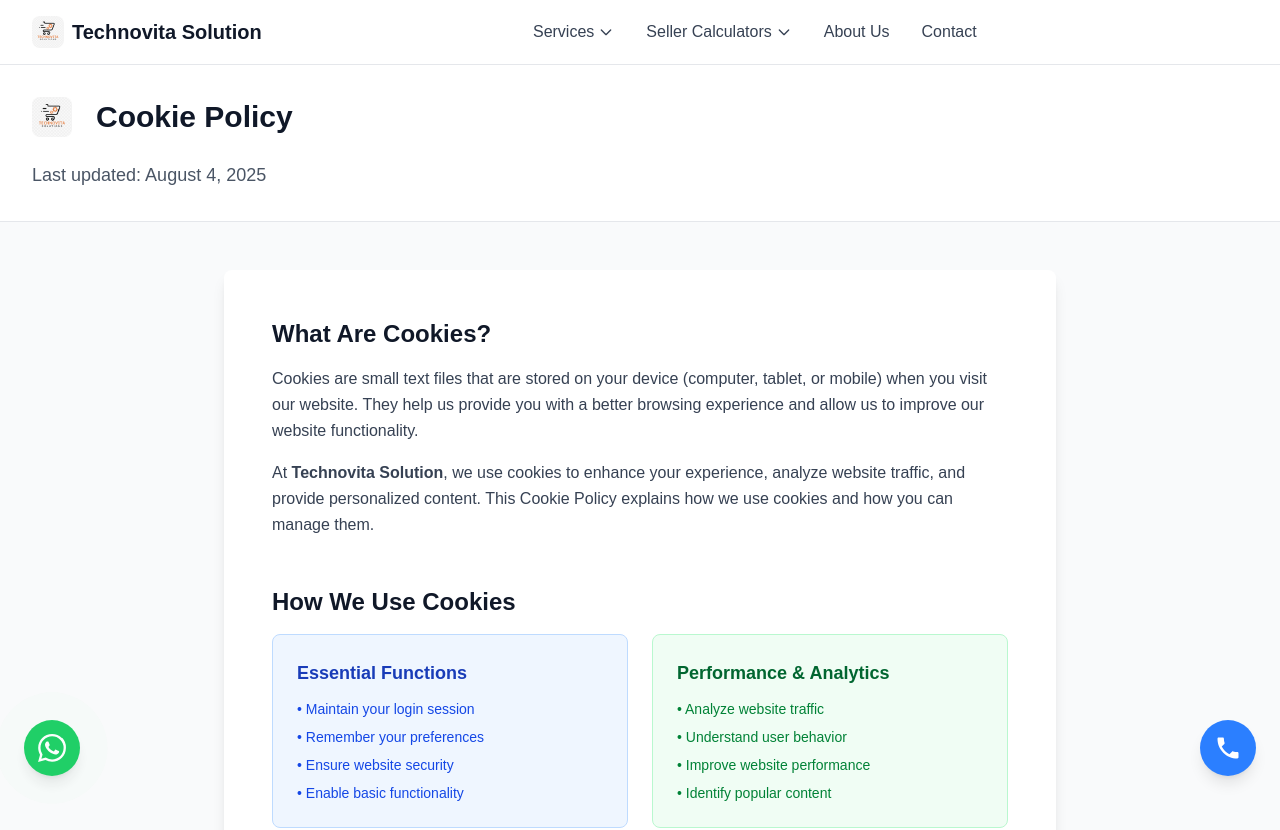
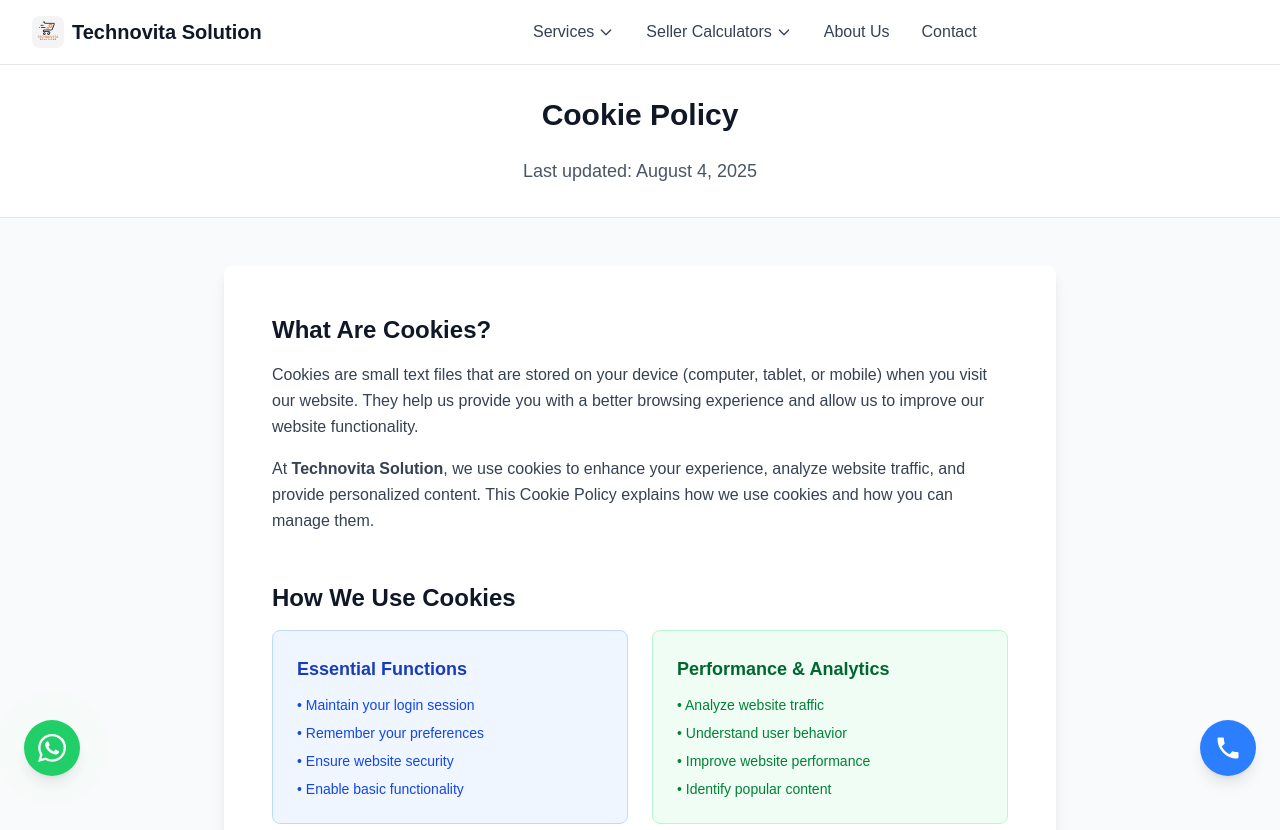
Before and after one commit to technovitaSolution/technovitacom, a Next.js app: page /cookie-policy in a window 1280 px wide. Shown: the top 830 px of the page. Built offline with nearby package versions, Linux system fonts and the light colour scheme.

Commit message:
refactor:updated privacy terms and cookie page

```diff
--- a/src/app/cookie-policy/page.tsx
+++ b/src/app/cookie-policy/page.tsx
@@ -34,18 +34,10 @@
       {/* Header */}
       <div className="bg-white border-b border-gray-200">
         <div className="max-w-7xl mx-auto px-4 sm:px-6 lg:px-8 py-8">
-          <div className="flex items-center space-x-6 mb-6">
-            <Image
-              src="/logo.webp"
-              alt="Technovita Solution Logo"
-              width={40}
-              height={40}
-              className="rounded-lg"
-              priority
-            />
+          <div className="text-center mb-6">
             <h1 className="text-3xl font-bold text-gray-900">Cookie Policy</h1>
           </div>
-          <p className="text-lg text-gray-600">
+          <p className="text-lg text-gray-600 text-center">
             Last updated: {new Date().toLocaleDateString('en-US', { year: 'numeric', month: 'long', day: 'numeric' })}
           </p>
         </div>
--- a/src/app/privacy-policy/page.tsx
+++ b/src/app/privacy-policy/page.tsx
@@ -34,18 +34,10 @@
       {/* Header */}
       <div className="bg-white border-b border-gray-200">
         <div className="max-w-7xl mx-auto px-4 sm:px-6 lg:px-8 py-8">
-          <div className="flex items-center space-x-3 mb-6">
-            <Image
-              src="/logo.webp"
-              alt="Technovita Solution Logo"
-              width={40}
-              height={40}
-              className="rounded-lg"
-              priority
-            />
+          <div className="text-center mb-6">
             <h1 className="text-3xl font-bold text-gray-900">Privacy Policy</h1>
           </div>
-          <p className="text-lg text-gray-600">
+          <p className="text-lg text-gray-600 text-center">
             Last updated: {new Date().toLocaleDateString('en-US', { year: 'numeric', month: 'long', day: 'numeric' })}
           </p>
         </div>
--- a/src/app/terms-of-service/page.tsx
+++ b/src/app/terms-of-service/page.tsx
@@ -34,18 +34,10 @@
       {/* Header */}
       <div className="bg-white border-b border-gray-200">
         <div className="max-w-7xl mx-auto px-4 sm:px-6 lg:px-8 py-8">
-          <div className="flex items-center space-x-3 mb-6">
-            <Image
-              src="/logo.webp"
-              alt="Technovita Solution Logo"
-              width={40}
-              height={40}
-              className="rounded-lg"
-              priority
-            />
+          <div className="text-center mb-6">
             <h1 className="text-3xl font-bold text-gray-900">Terms of Service</h1>
           </div>
-          <p className="text-lg text-gray-600">
+          <p className="text-lg text-gray-600 text-center">
             Last updated: {new Date().toLocaleDateString('en-US', { year: 'numeric', month: 'long', day: 'numeric' })}
           </p>
         </div>
```
